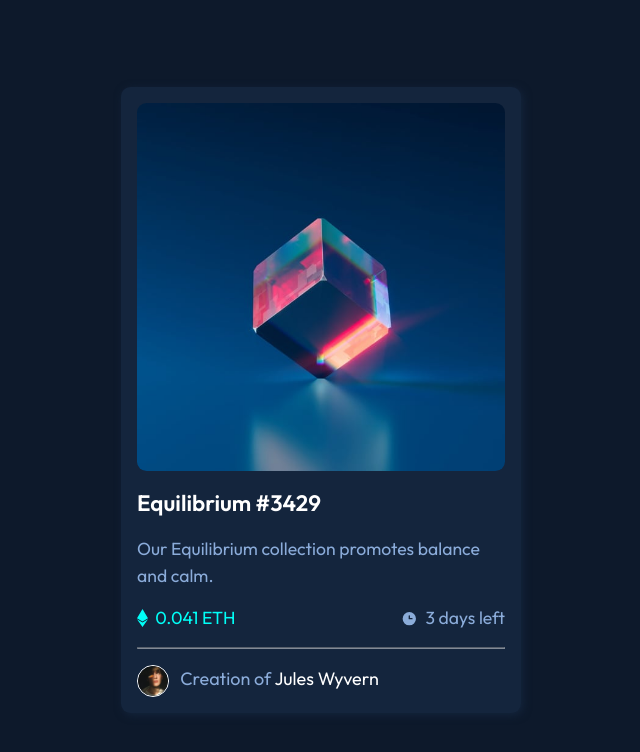
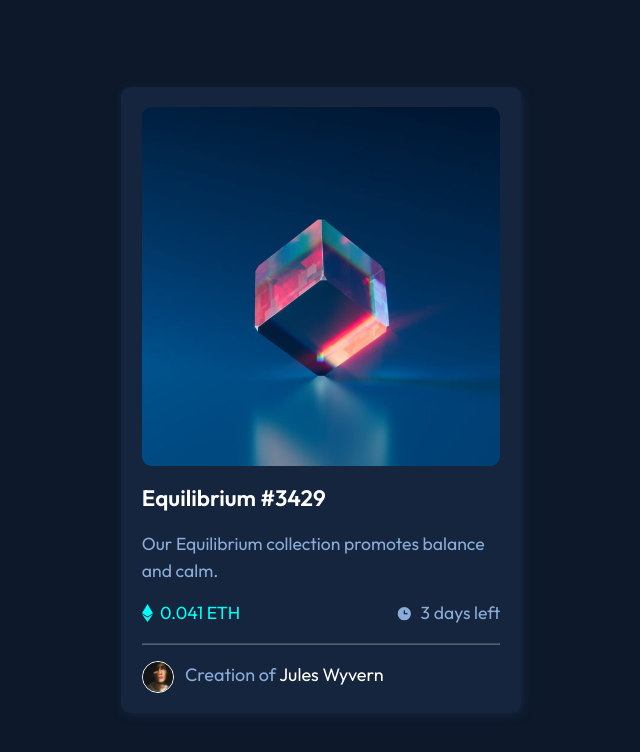
Before and after one commit to younesadjoudj/NFT-preview-card-fronted-mentor, a plain HTML site: page index.html in a window 1280 px wide. Shown: the whole page, without its empty margins (319-959 px from the left). Drawn offline with Linux system fonts and the light colour scheme.

Commit message:
padding card and opacity <hr> modefied

```diff
--- a/style.css
+++ b/style.css
@@ -76,7 +76,7 @@ body {
     background-color: var(--clr-very-dark-blue-card);
     max-width: 50vh;
     min-height: 40vh;
-    padding: 1rem;
+    padding: 1.3rem;
     border-radius: 0.6rem;
     box-shadow: 2px 2px 8px 0px hsl(216, 50%, 16%);
 }
@@ -155,7 +155,7 @@ body {
 hr {
     color: var(--clr-very-dark-blue-line);
     height: 1px;
-    opacity: 0.5;
+    opacity: 0.3;
     margin-bottom: 1rem;
 }
 
```
